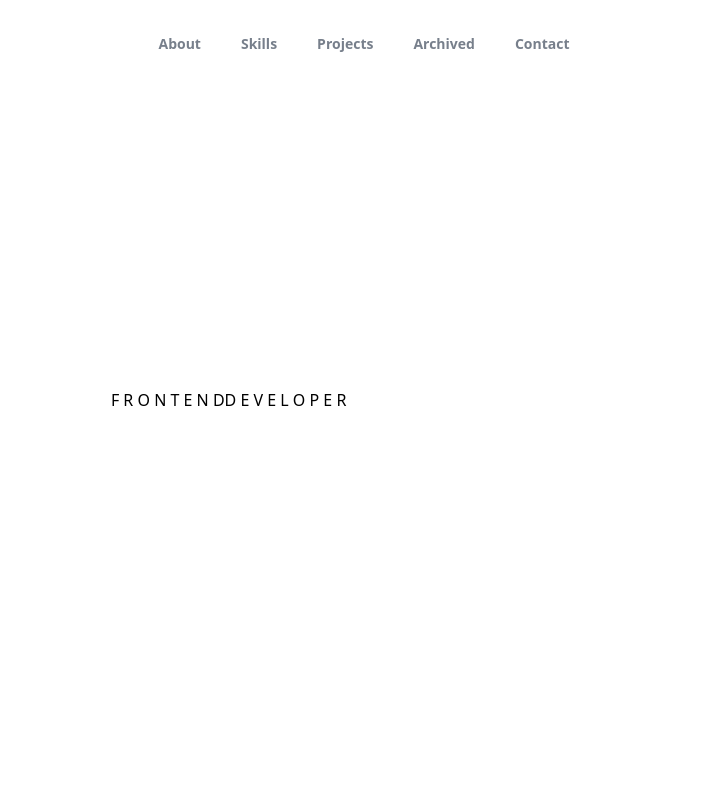
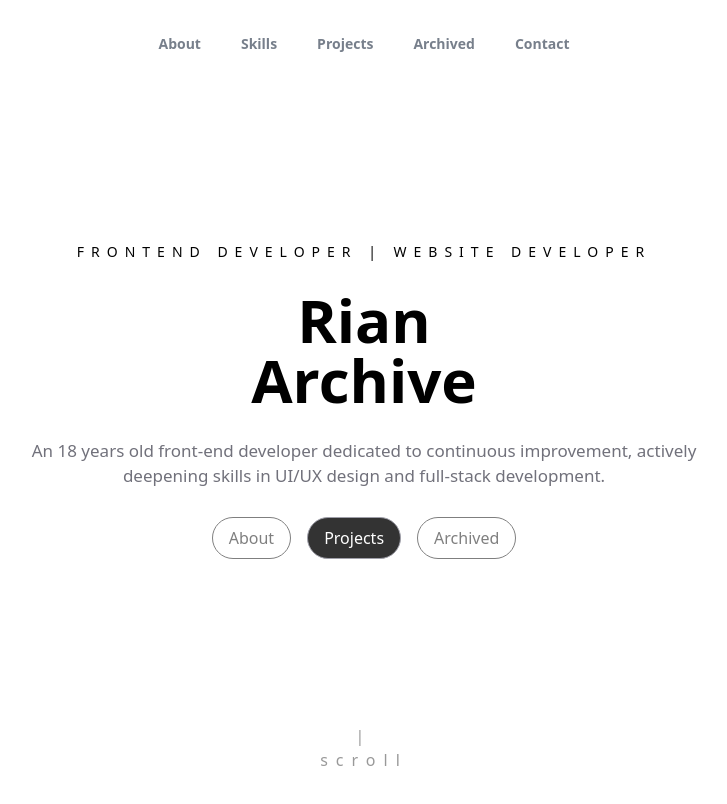
Before and after one commit to ryaand/portfolio, a Next.js app: page / in a window 1280 px wide. Shown: the top 804 px of the page, without its empty margins (276-1003 px from the left). Built offline with nearby package versions, Linux system fonts and the light colour scheme.

Commit message:
feat: add hero section

```diff
--- a/src/Components/HeroSection/index.js
+++ b/src/Components/HeroSection/index.js
@@ -1,20 +1,38 @@
+"use client"
+
+import LightDefaultButton from "../Utilities/LightDefaultButton"
+import DarkDefaultButton from "../Utilities/DarkDefaultButton"
+import { easeIn, easeInOut, easeOut, motion } from "motion/react"
 
 const HeroSection = () => {
     return (
-        <div className="flex w-screen h-screen justify-center items-center">
-            <div>
-                <p>F R O N T E N DD E V E L O P E R</p>
+        <section
+            className="h-screen w-screen max-w-7xl justify-center items-center">
+            <motion.div
+                initial={{ scale: 0.5, opacity: 0, y: 0 }}
+                animate={{ scale: 1, opacity: 1 }}
+                transition={{ duration: 0.7, ease: easeOut }}
+                className="flex flex-col w-screen h-screen justify-center items-center gap-7">
+                <div className="text-center font-extralight tracking-[0.5em] text-sm">
+                    <p>FRONTEND DEVELOPER | WEBSITE DEVELOPER</p>
                 </div>
-            <div className="text-center text-7xl font-bold text-white">
+                <div className="text-center text-6xl font-bold">
                     <p>Rian<br></br>Archive</p>
                 </div>
-            <div>
-
+                <div className="text-center w-[80%] text-zinc-500 text-[17px] max-w-2xl">
+                    An 18 years old front-end developer dedicated to continuous improvement, actively deepening skills in UI/UX design and full-stack development.
                 </div>
-            <div>
-
+                <div className="flex gap-4">
+                    <a href="#about"><LightDefaultButton>About</LightDefaultButton></a>
+                    <a href="#projects"><DarkDefaultButton>Projects</DarkDefaultButton></a>
+                    <a href="#archived"><LightDefaultButton>Archived</LightDefaultButton></a>
                 </div>
+                <div className="absolute bottom-7 text-center opacity-40 font-extralight tracking-[0.5em] ">
+                    |<br></br>
+                    scroll
                 </div>
+            </motion.div>
+        </section>
     )
 }
 
--- /dev/null
+++ b/src/Components/Utilities/DarkDefaultButton/index.js
@@ -0,0 +1,18 @@
+"use client"
+
+import { motion } from "motion/react"
+
+const DarkDefaultButton = ({ children }) => {
+    return (
+        <motion.div
+            initial={{ opacity: 1 }}
+            whileHover={{ opacity: 0.85 }}
+        >
+            <button className="bg-black/80 border border-zinc-400 rounded-full px-4 py-2 cursor-pointer text-white">
+            {children}
+            </button>
+        </motion.div>
+    )
+}
+
+export default DarkDefaultButton
--- /dev/null
+++ b/src/Components/Utilities/LightDefaultButton/index.js
@@ -0,0 +1,18 @@
+"use client"
+
+import { motion } from "motion/react"
+
+const LightDefaultButton = ({ children }) => {
+    return (
+        <motion.div
+            initial={{ opacity: 0.5 }}
+            whileHover={{ opacity: 1 }}
+        >
+            <button className="bg-transparent border rounded-full px-4 py-2 cursor-pointer">
+            {children}
+            </button>
+        </motion.div>
+    )
+}
+
+export default LightDefaultButton
--- a/src/Components/Utilities/Navbar/index.js
+++ b/src/Components/Utilities/Navbar/index.js
@@ -1,6 +1,6 @@
 "use client"
 
-import { motion } from "motion/react"
+import { easeInOut, motion } from "motion/react"
 import { useScroll, useMotionValueEvent } from "motion/react"
 import { useState } from "react"
 
@@ -27,7 +27,7 @@ const Navbar = () => {
         <motion.nav
             initial={{ opacity: 0 }}
             animate={{ opacity: 1 }}
-            transition={{ duration: 0.8 }}
+            transition={{ duration: 1, ease:easeInOut }}
             className="fixed justify-between items-center w-full">
             <div className="flex justify-center px-6 items-center w-full text-gray-600 text-[14px] pt-4">
                 <div className={navbarClass}>
--- a/src/app/page.js
+++ b/src/app/page.js
@@ -1,6 +1,9 @@
+"use client"
+
 import Image from "next/image";
 import * as motion from "motion/react-client"
 import HeroSection from "@/Components/HeroSection";
+import { useEffect } from "react";
 
 export default function Home() {
   return (
```
Lines whose indentation alone changed are shown as unchanged.
